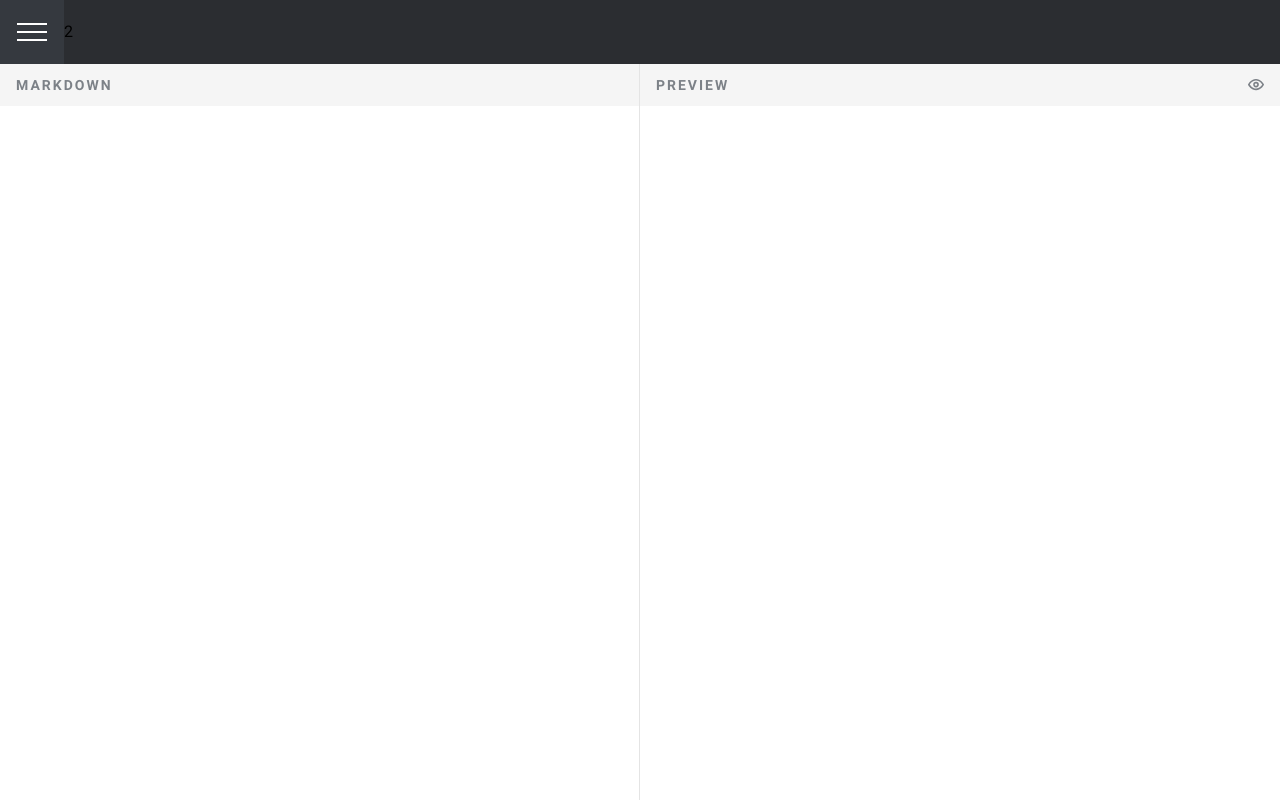
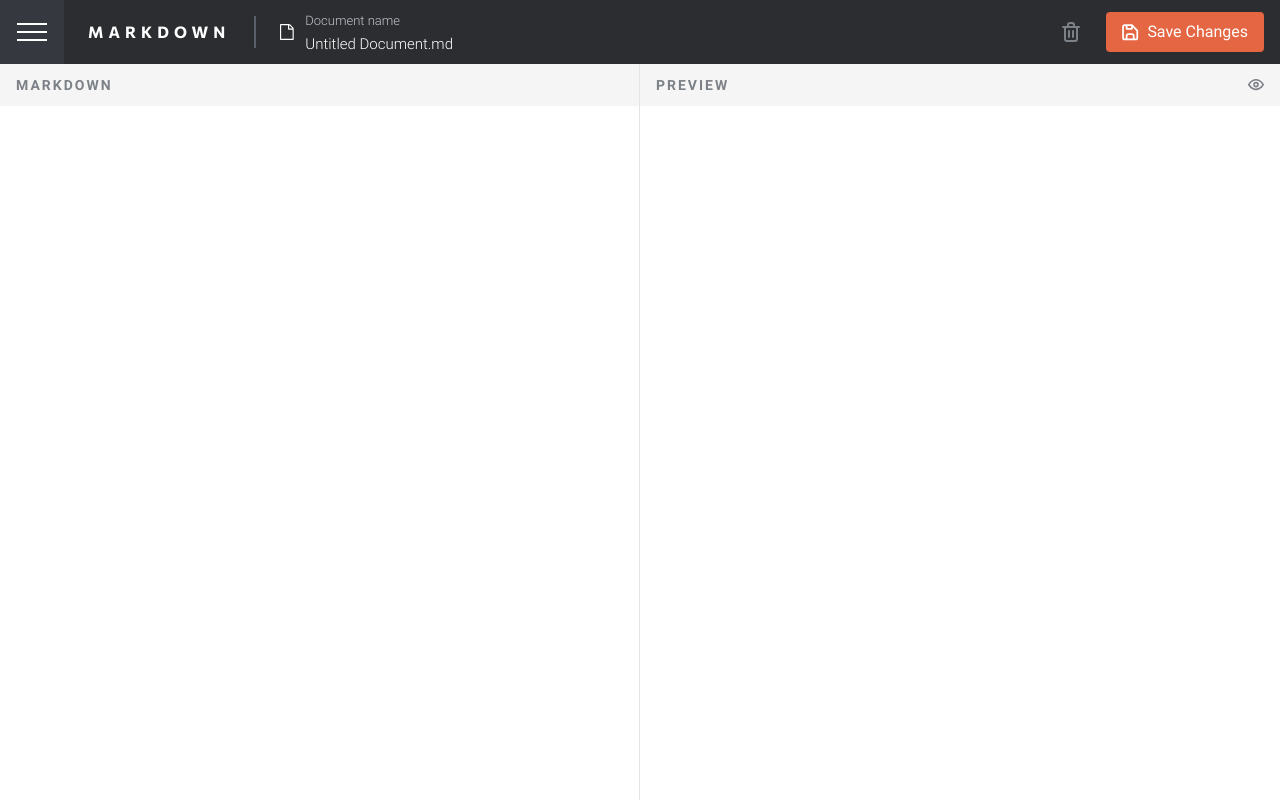
Before and after one commit to cazanca/in-browser-markdown, a Vue app: page / in a window 1280 px wide. Built offline with nearby package versions, Linux system fonts and the light colour scheme.

Commit message:
Finishing touches

```diff
--- a/src/assets/main.css
+++ b/src/assets/main.css
@@ -79,5 +79,7 @@
 @tailwind utilities;
 
 body {
+  height: 100vh;
+  width: 100vw;
   @apply bg-custom-100 dark:bg-custom-1000
 }
--- a/src/components/FileRename.vue
+++ b/src/components/FileRename.vue
@@ -1,11 +1,11 @@
 <template>
   <div
-    class="bg-custom-800 min-h-[72px] flex items-center gap-x-[11px] max-w-[350px] pl-6"
+    class="bg-custom-800 h-14 md:h-[64px] flex items-center gap-x-[11px] max-w-[350px] pl-6"
   >
     <iconDocument class="text-custom-100" />
-    <div class="max-h-[38px] w-[80%] group">
+    <div class="w-[80%] group">
       <p
-        class="text-custom-400 font-thin text-[13px] group-hover:text-custom-500"
+        class="hidden md:inline-block text-custom-400 font-thin text-[13px] group-hover:text-custom-500"
       >
         Document name
       </p>
--- a/src/components/JButton.vue
+++ b/src/components/JButton.vue
@@ -1,5 +1,5 @@
 <template>
-  <button class="bg-orange max-h-10 py-2.5 px-4 capitalize text-custom-100 hover:bg-orange-hover rounded flex items-center justify-center gap-2">
+  <button class="min:w-10 h-10 bg-orange max-h-10 py-2.5 px-3 md:px-4 capitalize text-custom-100 hover:bg-orange-hover rounded flex items-center justify-center gap-2">
     <slot />
   </button>
 </template>
--- a/src/components/Navbar.vue
+++ b/src/components/Navbar.vue
@@ -1,6 +1,7 @@
 <template>
-  <nav class="h-14 md:h-[64px] bg-custom-800 flex items-center">
-    <div>
+  <nav class="h-14 md:h-[64px] bg-custom-800 flex items-center justify-between">
+
+    <div class="flex items-center">
       <button
         @click.prevent="emit('openNavigation')"
         v-if="!isNavigationOpen"
@@ -15,14 +16,33 @@
       >
         <IconClose />
       </button>
+      <div class="flex items-center">
+        <p class="hidden mx-6 lg:inline-block uppercase text-custom-100 tracking-[5px] font-logo">markdown</p>
+      <hr class="hidden lg:inline-flex border border-custom-600 min-h-8"/>
+      <FileRename />
+      </div>
+
     </div>
-    <div>2</div>
+    <div class="flex items-center gap-6 pr-4">
+      <button class="text-custom-500 w-5 h-5">
+        <IconDelete />
+      </button>
+      <JButton>
+        <IconSave/>
+        <span class="hidden md:inline-block">Save Changes</span>
+      </JButton>
+    </div>
   </nav>
 </template>
 
 <script setup>
 import IconMenu from './icons/IconMenu.vue'
 import IconClose from './icons/IconClose.vue'
+import IconDelete from './icons/IconDelete.vue';
+import IconSave from './icons/IconSave.vue';
+import JButton from './JButton.vue';
+import IconDocument from './icons/IconDocument.vue';
+import FileRename from './FileRename.vue';
 
 defineProps({
   isNavigationOpen: {
--- a/src/components/Sidebar.vue
+++ b/src/components/Sidebar.vue
@@ -1,12 +1,12 @@
 <template>
   <aside
-    class="min-h-screen h-auto flex flex-col justify-between bg-custom-900 min-w-[250px] -ml-[250px] px-6 pt-7 h-full transition-all duration-300 ease-in-out"
+    class="min-h-screen flex flex-col justify-between bg-custom-900 min-w-[250px] -ml-[250px] px-6 pt-7 h-full transition-all duration-300 ease-in-out"
     :class="{ 'ml-0': isNavigationOpen }"
   >
     <div class="min-h-[80%] overflow-auto">
-      <p class="uppercase text-custom-100 tracking-[5px] font-logo">markdown</p>
+      <p class="uppercase text-custom-100 tracking-[5px] font-logo lg:hidden">markdown</p>
 
-      <div class="w-full mt-7">
+      <div class="w-full mt-7 lg:mt-0">
         <p class="uppercase text-custom-500 tracking-widest">my documents</p>
         <JButton class="mt-7 w-full">+ new document</JButton>
 
--- /dev/null
+++ b/src/components/icons/IconDelete.vue
@@ -0,0 +1,3 @@
+<template>
+  <svg width="18" height="20" xmlns="http://www.w3.org/2000/svg"><path d="M7 16a1 1 0 0 0 1-1V9a1 1 0 1 0-2 0v6a1 1 0 0 0 1 1ZM17 4h-4V3a3 3 0 0 0-3-3H8a3 3 0 0 0-3 3v1H1a1 1 0 1 0 0 2h1v11a3 3 0 0 0 3 3h8a3 3 0 0 0 3-3V6h1a1 1 0 0 0 0-2ZM7 3a1 1 0 0 1 1-1h2a1 1 0 0 1 1 1v1H7V3Zm7 14a1 1 0 0 1-1 1H5a1 1 0 0 1-1-1V6h10v11Zm-3-1a1 1 0 0 0 1-1V9a1 1 0 0 0-2 0v6a1 1 0 0 0 1 1Z" fill="currentColor"/></svg>
+</template>
```
